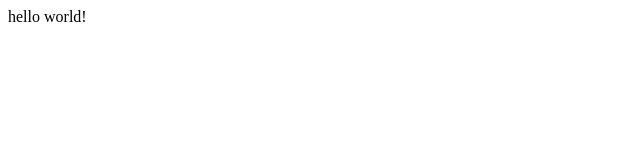
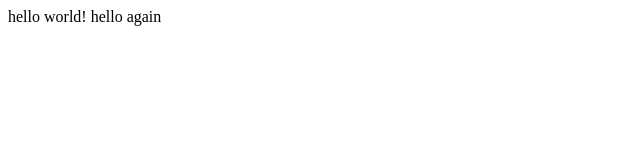
Before and after one commit to Rohit678/html_begining, a plain HTML site: page index.html in a window 1280 px wide. Shown: the full height of the page, 0-640 px from the left. Drawn offline with Linux system fonts and the light colour scheme.

Commit message:
Update index.html

```diff
--- a/index.html
+++ b/index.html
@@ -1,6 +1,6 @@
 <html>
 <head>
 <title> my webpage </title>
-<body> hello world! </body>
+<body> hello world! hello again </body>
 </head>
 </html>
```
